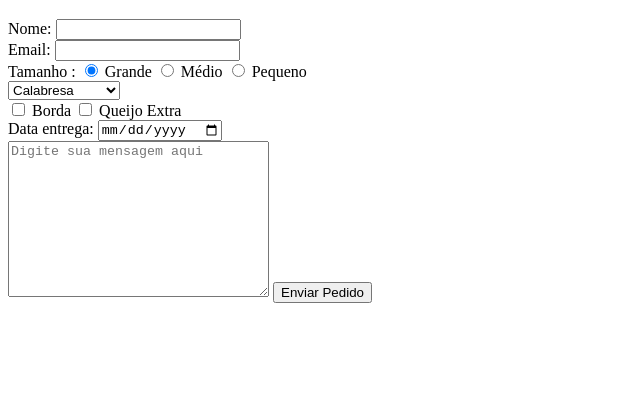
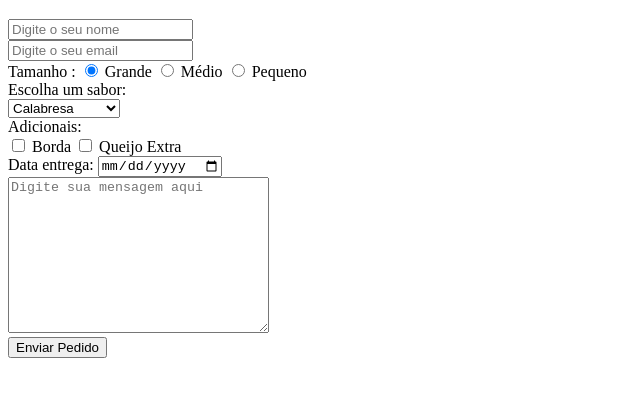
Before and after one commit to francienevaz/ADS, a plain HTML site: page html/form.html in a window 1280 px wide. Shown: the part 61-458 px from the top of the page, without its empty margins (0-640 px from the left). Drawn offline with Linux system fonts and the light colour scheme.

Commit message:
add form file

```diff
--- a/html/form.html
+++ b/html/form.html
@@ -7,13 +7,14 @@
 </head>
 <body>
     <h1>Pedido Pizza</h1>
-    <form method="get" action="teste.jsp">
-        Nome:  <input type="text" name="nome"><br>
-        Email: <input type="email" name="email"><br>
+    <form method="post" action="teste.jsp">
+        <input type="text" name="nome" placeholder="Digite o seu nome"><br>
+        <input type="email" name="email" placeholder="Digite o seu email"><br>
         Tamanho : <input type="radio" name="tamanho" value="G" checked> Grande
         <input type="radio" name="tamanho" value="M"> Médio
         <input type="radio" name="tamanho" value="P"> Pequeno
     <br>
+    Escolha um sabor: <br>
     <select name="sabor" id="">
         <option value="">Calabresa</option>
         <option value="">Portuguesa</option>
@@ -21,12 +22,15 @@
         <option value="">Quatro Queijos</option>
     </select>
     <br>
+    Adicionais:
+    <br>
     <input type="checkbox" name="borda" value="sim"> Borda
     <input type="checkbox" name="queijo" value="sim"> Queijo Extra
     <br>
     Data entrega: <input type="date" name="dataEntrega">
     <br>
     <textarea name="mensagem" id="msg" cols="30" rows="10" placeholder="Digite sua mensagem aqui"></textarea>
+    <br>
     <button class="btn btn-primary" type="submit">Enviar Pedido</button></p>
 
 
```
